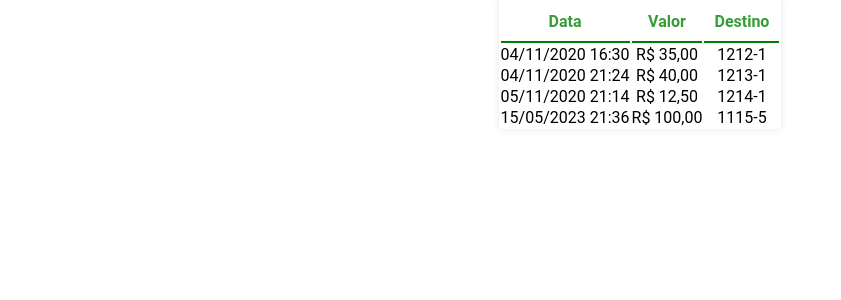
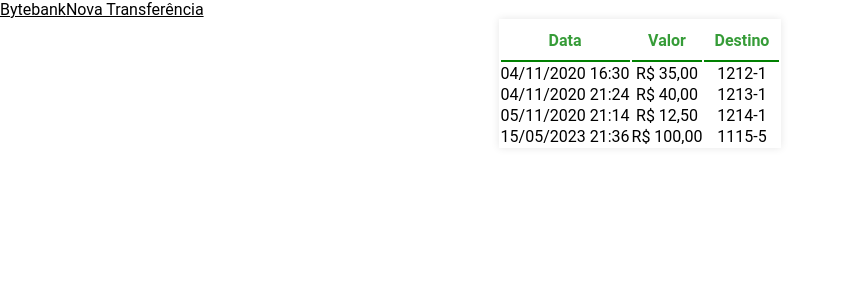
Before and after one commit to Frafaelrls/angular-explorando-o-framework, an Angular app: page /extrato in a window 1280 px wide. Shown: the top 300 px of the page, without its empty margins (0-841 px from the left). Built offline with nearby package versions, Linux system fonts and the light colour scheme; data requests are answered from the project's data file.

Commit message:
adicionando cabecalho

```diff
--- a/src/app/app.component.html
+++ b/src/app/app.component.html
@@ -1 +1,7 @@
-<router-outlet></router-outlet>
+<header>
+  <a routerLink="extrato">Bytebank</a>
+  <a routerLink="nova-transferencia" routerLinkActive="ativo">Nova Transferência</a>
+</header>
+<main>
+  <router-outlet></router-outlet>
+</main>
```
